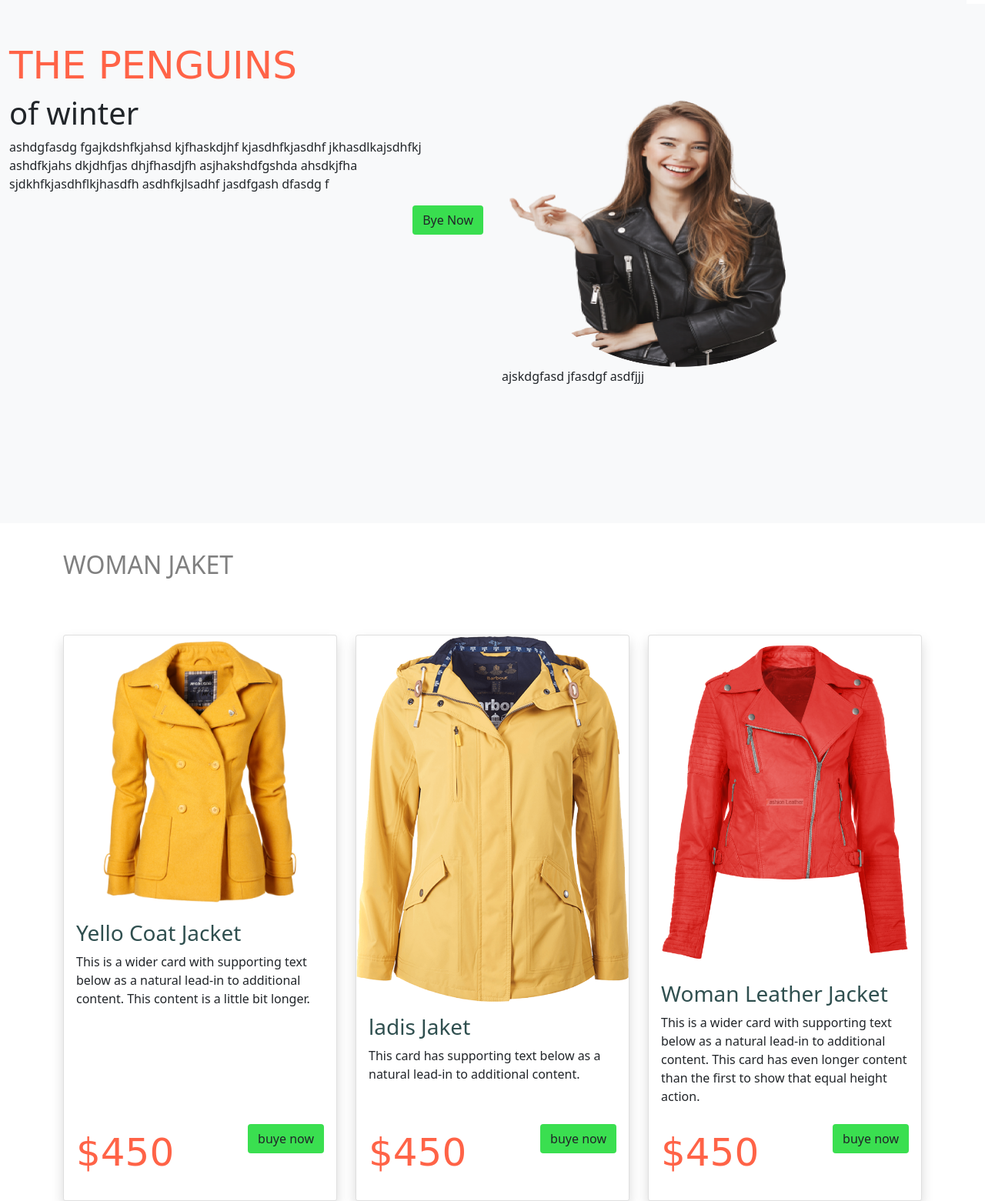
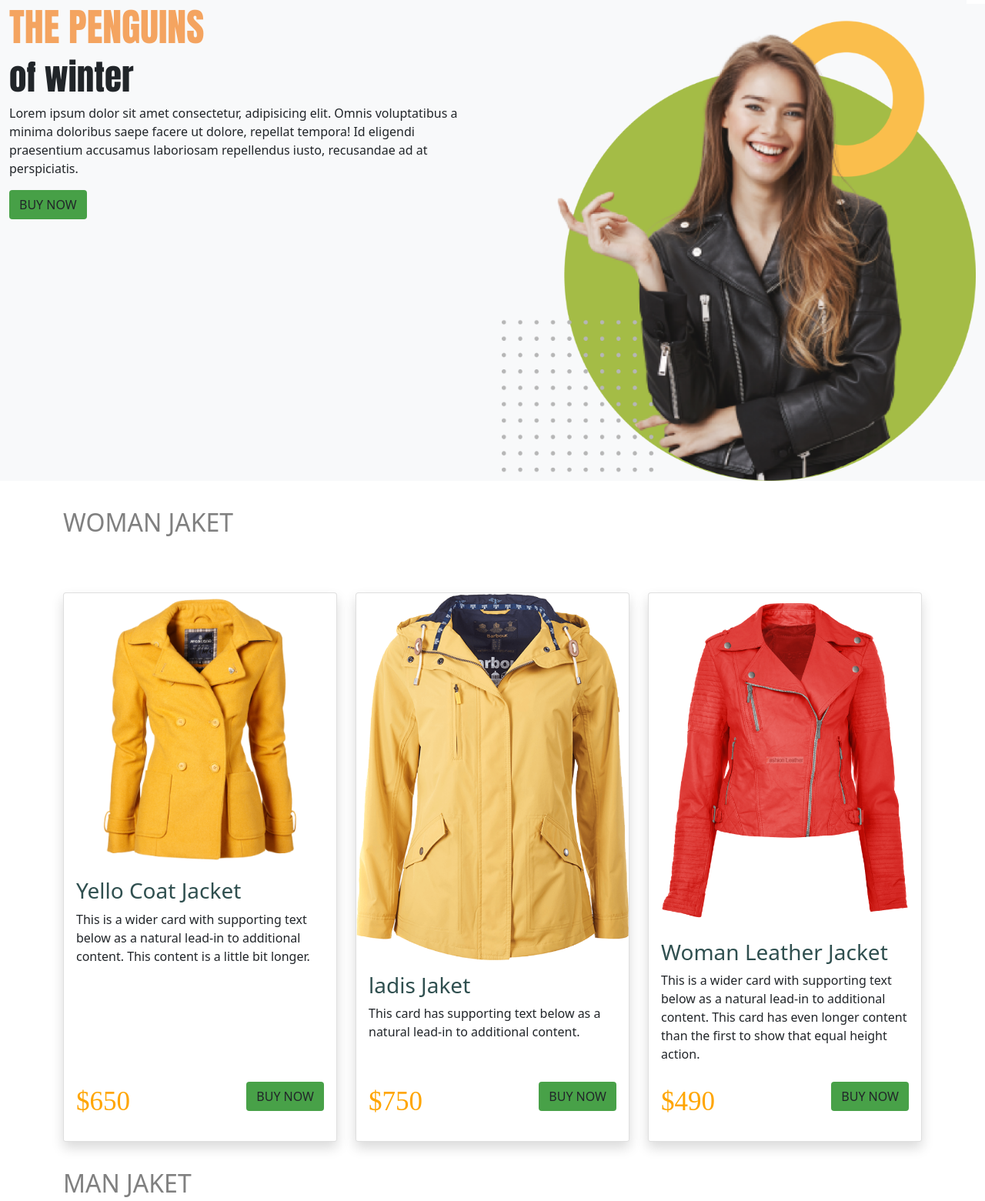
Before and after one commit to faysal909/penguin-fashion, a plain HTML site: page index.html in a window 1280 px wide. Shown: the part 71-1632 px from the top of the page at 77% size. Drawn offline with nearby package versions, Linux system fonts and the light colour scheme.

Commit message:
last commit

```diff
--- a/index.html
+++ b/index.html
@@ -7,22 +7,29 @@
     <link href="https://cdn.jsdelivr.net/npm/bootstrap@5.0.0-beta1/dist/css/bootstrap.min.css" rel="stylesheet" integrity="sha384-giJF6kkoqNQ00vy+HMDP7azOuL0xtbfIcaT9wjKHr8RbDVddVHyTfAAsrekwKmP1" crossorigin="anonymous">
     <Style>
       .highlight{
-          color: tomato;
+          color:sandybrown;
           font-size: 50px;
-          font-family: cursive;
+          font-family: Impact, Haettenschweiler, 'Arial Narrow Bold', sans-serif;
+
+      }
+      .price{
+        color:orange;
+          font-size: 35px;
+          font-family:'Times New Roman', Times, serif;
 
       }
       .resize{
-          width: 70%;
-          height: 70%;
+          width: 100%;
+          height: 100%;
       }
       .c-butn{
-          background-color:rgba(14, 216, 41, 0.815);
+          background-color:rgba(35, 142, 35, 0.829);
           float: right;
 
       }
       .space{
-      margin-top:50px ;
+       font-size: 45px;
+      font-family: Impact, Haettenschweiler, 'Arial Narrow Bold', sans-serif;
 
       }
       .row-last{
@@ -53,6 +60,7 @@
       h3{
           color: darkslategray;
       }
+
     </Style>
 </head>
 <body>
@@ -65,7 +73,7 @@
             <span class="navbar-toggler-icon"></span>
           </button>
           <div class="collapse navbar-collapse" id="navbarNav">
-            <ul class="nav navbar-nav ">
+            <ul class="navbar-nav ml-auto ">
               <li class="nav-item">
                 <a class="nav-link " aria-current="page" href="#">Home</a>
               </li>
@@ -82,16 +90,17 @@
           </div>
         </div>
         </div>
-        <div class="row bg-light ">
+
+        <div class="row bg-light b-color ">
             <div class="col-sm-6">
             <h1 class="space"><span class=" highlight">THE PENGUINS </span>
-            <h1>of winter</h1>
-            <p>ashdgfasdg fgajkdshfkjahsd kjfhaskdjhf kjasdhfkjasdhf jkhasdlkajsdhfkj ashdfkjahs dkjdhfjas dhjfhasdjfh asjhakshdfgshda ahsdkjfha sjdkhfkjasdhflkjhasdfh asdhfkjlsadhf jasdfgash dfasdg f</p>
-            <button class="btn btn c-butn">Bye Now</button>
+            <h1 class="space">of winter</h1>
+            <p>Lorem ipsum dolor sit amet consectetur, adipisicing elit. Omnis voluptatibus a minima doloribus saepe facere ut dolore, repellat tempora! Id eligendi praesentium accusamus laboriosam repellendus iusto, recusandae ad at perspiciatis.</p>
+            <button class="btn btn c-butn" style="float: left;">BUY NOW</button>
         </div>
         <div class="col-sm-6">
-            <img class="resize" src="Option-1 Penguin Fashion/Image/Mask Group.png" alt="">
-            <p>ajskdgfasd jfasdgf asdfjjj</p>
+            <img class="resize" src="Option-1 Penguin Fashion/Image/test01.png" alt="">
+
         </div>
         </div>
 
@@ -111,7 +120,7 @@
             </div>
             <div class="card-footer first-sec-card-footer">
 
-             <p><span class="highlight">$450</span><button class="btn btn c-butn">buye now</button></p>
+             <p><span class="price">$650</span><button class="btn btn c-butn">BUY NOW</button></p>
             </div>
           </div>
         </div>
@@ -125,7 +134,7 @@
             </div>
             <div class="card-footer first-sec-card-footer">
 
-                <p><span class="highlight">$450</span><button class="btn btn c-butn">buye now</button></p>
+                <p><span class="price">$750</span><button class="btn btn c-butn">BUY NOW</button></p>
             </div>
           </div>
         </div>
@@ -137,7 +146,7 @@
               <p class="card-text">This is a wider card with supporting text below as a natural lead-in to additional content. This card has even longer content than the first to show that equal height action.</p>
             </div>
             <div class="card-footer first-sec-card-footer">
-                <p><span class="highlight">$450</span><button class="btn btn c-butn">buye now</button></p>
+                <p><span class="price">$490</span><button class="btn btn c-butn">BUY NOW</button></p>
             </div>
           </div>
         </div>
@@ -157,7 +166,7 @@
     </div>
     <div class="card-footer first-sec-card-footer">
 
-     <p><span class="highlight">$450</span><button class="btn btn c-butn">buye now</button></p>
+     <p><span class="price">$480</span><button class="btn btn c-butn">BUY NOW</button></p>
     </div>
   </div>
 </div>
@@ -171,7 +180,7 @@
     </div>
     <div class="card-footer first-sec-card-footer">
 
-        <p><span class="highlight">$450</span><button class="btn btn c-butn">buye now</button></p>
+        <p><span class="price">$400</span><button class="btn btn c-butn">BUY NOW</button></p>
     </div>
   </div>
 </div>
@@ -184,7 +193,7 @@
       <p class="card-text">This is a wider card with supporting text below as a natural lead-in to additional content. This card has even longer content than the first to show that equal height action.</p>
     </div>
     <div class="card-footer first-sec-card-footer">
-        <p><span class="highlight">$450</span><button class="btn btn c-butn">buye now</button></p>
+        <p><span class="price">$450</span><button class="btn btn c-butn">BUY NOW</button></p>
     </div>
   </div>
 </div>
```
Also changed, not shown: Option-1 Penguin Fashion/Image/test01.png (added).
